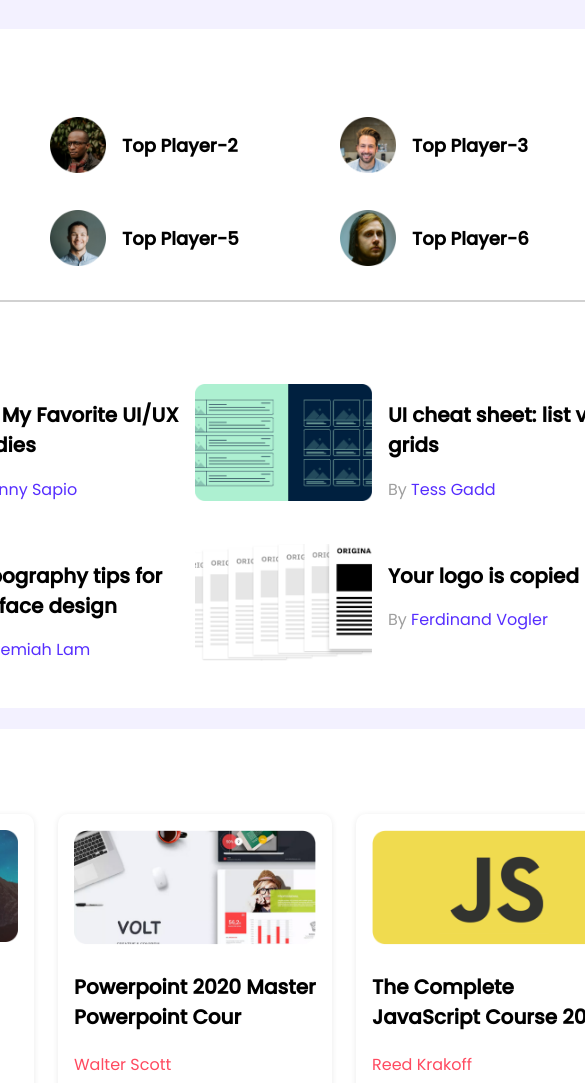
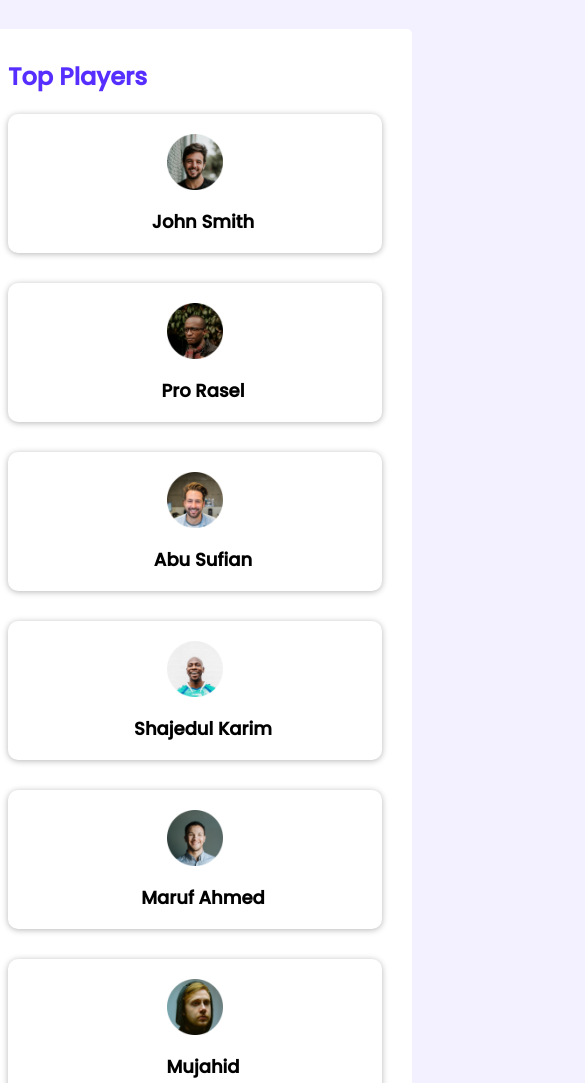
Before and after one commit to asadullah2451/leader-board-css3, a plain HTML site: page index.html in a window 390 px wide. Shown: the top 1083 px of the page, 585 px wide, since content can reach past the window. Drawn offline with Linux system fonts and the light colour scheme.

Commit message:
added Responsive

```diff
--- a/index.html
+++ b/index.html
@@ -28,27 +28,27 @@
           <div class="players">
             <div class="player">
               <img src="images/players/player-1.png" alt="" />
-              <h3 class="player-name">Top Player-1</h3>
+              <h3 class="player-name">John Smith</h3>
             </div>
             <div class="player">
               <img src="images/players/player-2.png" alt="" />
-              <h3 class="player-name">Top Player-2</h3>
+              <h3 class="player-name">Pro Rasel</h3>
             </div>
             <div class="player">
               <img src="images/players/player-3.png" alt="" />
-              <h3 class="player-name">Top Player-3</h3>
+              <h3 class="player-name">Abu Sufian</h3>
             </div>
             <div class="player">
               <img src="images/players/player-4.png" alt="" />
-              <h3 class="player-name">Top Player-4</h3>
+              <h3 class="player-name">Shajedul Karim</h3>
             </div>
             <div class="player">
               <img src="images/players/player-5.png" alt="" />
-              <h3 class="player-name">Top Player-5</h3>
+              <h3 class="player-name">Maruf Ahmed</h3>
             </div>
             <div class="player">
               <img src="images/players/player-6.png" alt="" />
-              <h3 class="player-name">Top Player-6</h3>
+              <h3 class="player-name">Mujahid</h3>
             </div>
           </div>
         </div>
--- a/styles/style.css
+++ b/styles/style.css
@@ -1,7 +1,9 @@
 /* Fonts */
 @import url("https://fonts.googleapis.com/css2?family=Poppins:ital,wght@0,400;0,500;1,500&display=swap");
 
-/* common style or utilities*/
+/* ------------------------
+  common style or utilities
+--------------------------*/
 body {
   font-family: "Poppins", sans-serif;
   background-color: #f3f1ff;
@@ -22,7 +24,9 @@ hr {
   border: 1px solid #d1d1d1;
   margin-bottom: 27px;
 }
-/* top players style */
+/*---------------------------
+   top players style
+---------------------------*/
 .top-players {
   margin-bottom: 30px;
 }
@@ -49,7 +53,9 @@ hr {
   font-size: 18px;
 }
 
-/* top blog style */
+/* ----------------------
+  top blog style
+------------------------*/
 .blogs{
     display: grid;
     grid-template-columns: repeat(2, 1fr);
@@ -78,7 +84,9 @@ hr {
     color: #562EFF;
 }
 
-/* courses style */
+/* ----------------------------
+  courses style
+---------------------------- */
 .courses{
     display: grid;
     grid-template-columns: repeat(3, 1fr);
@@ -120,3 +128,55 @@ hr {
   border-radius: 20px;
   color: #FF4A60;
 }
+
+/*=======================
+-------------------------
+      Media Queries
+------------------------
+=========================*/
+
+/*------------------------
+    Mobile Devices
+------------------------ */
+@media only screen and (max-width:688px) {
+  .container{
+    width: 100%;
+  }
+  .players, .blogs{
+    grid-template-columns: repeat(1, 1fr);
+  }
+  .player, .blog{
+    flex-direction: column;
+    padding: 20px 0 0 0;
+    border-radius: 10px;
+    box-shadow: 0px 1px 6px 0px rgba(0, 0, 0, 0.29);
+  }
+  .blog{
+    align-items: center;
+  }
+  .courses{
+    grid-template-columns: repeat(1, 1fr);
+    row-gap: 30px;
+  }
+}
+
+/* ---------------------------
+    Tablet Devices
+-----------------------------*/
+@media only screen and (min-width: 689px) and (max-width: 992px) {
+  .container{
+    width: 100%;
+    padding: 21px 00;
+  }
+  .players, .courses{
+    grid-template-columns: repeat(2, 1fr);
+    gap: 30px;
+    padding: 00 30px;
+  }
+  .player{
+    flex-direction: column;
+    padding: 20px 0 0 0;
+    border-radius: 10px;
+    box-shadow: 0px 1px 6px 0px rgba(0, 0, 0, 0.29);
+  }
+}
```
